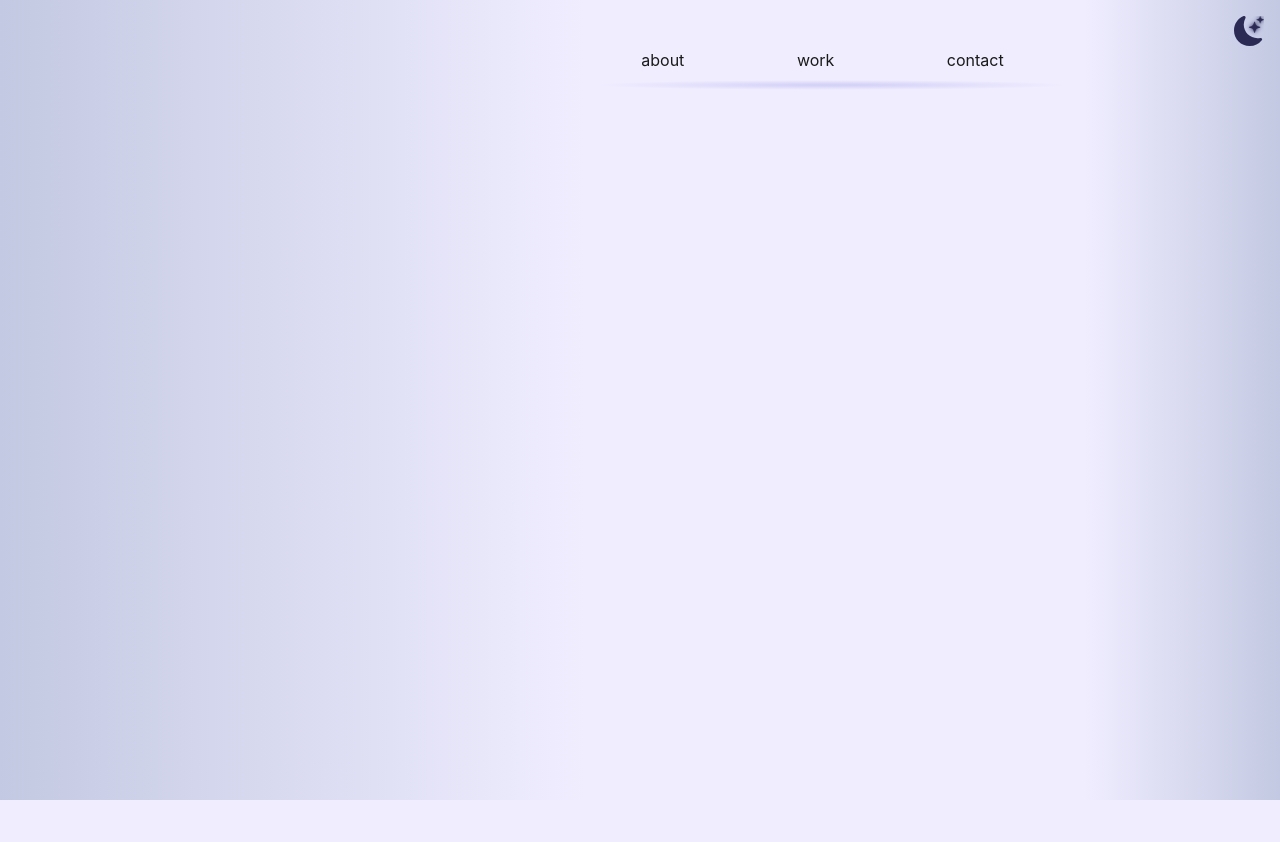
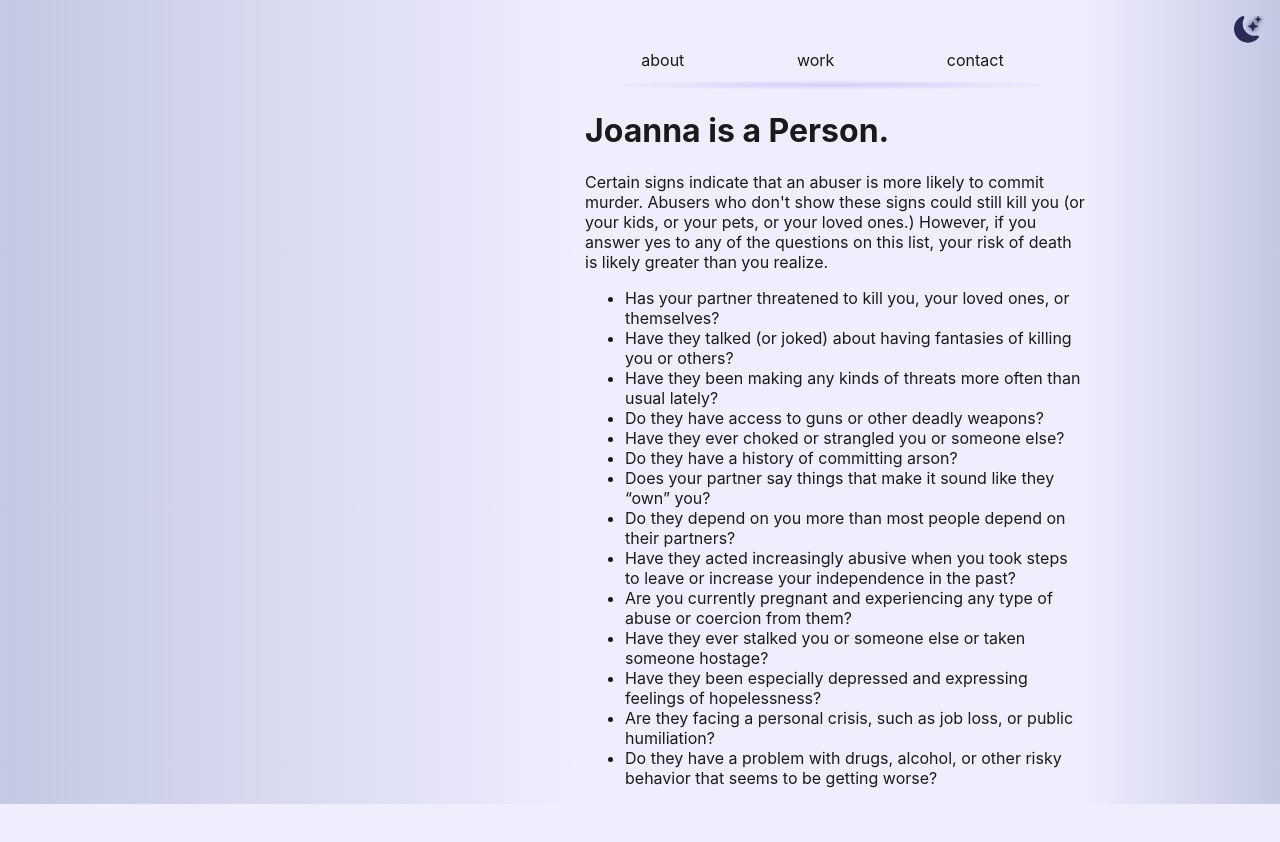
Before and after one commit to Joannamcregan/portfolio, a React (Create React App) app: page /about in a window 1280 px wide. Before the commit the page ends 800 px from the top, so only its background shows below. Built offline with nearby package versions, Linux system fonts and the light colour scheme.

Commit message:
committed af

```diff
--- a/package.json
+++ b/package.json
@@ -10,6 +10,7 @@
     "@testing-library/user-event": "^13.5.0",
     "react": "^19.3.0",
     "react-dom": "^19.3.0",
+    "react-router-dom": "^7.18.4",
     "react-scripts": "5.0.1",
     "web-vitals": "^2.1.4"
   },
--- a/src/App.css
+++ b/src/App.css
@@ -44,7 +44,8 @@ div.gentle-divide{
   background-image: linear-gradient(to right, var(--background), var(--filler-background));
 }
 .height-100{
-  height: 100vh;
+  height: 100%;
+  padding-bottom: 40px;
 }
 .gentle-pulse{
   animation: gentle-pulse 4s infinite;
--- a/src/App.js
+++ b/src/App.js
@@ -1,6 +1,7 @@
-import logo from './logo.svg';
 import './App.css';
-import { ModeToggle } from './components/ModeToggle';
+import { Header } from './components/Header';
+import {About} from './components/About';
+import { BrowserRouter, Routes, Route } from "react-router-dom";
 
 function App() {
   return (
@@ -8,15 +9,12 @@ function App() {
       <div class="flex height-100">
         <div class="buffer-left"></div>
         <div class="width-500 pt-40 shrink-0">
-          <header className="App-header">
-            <ModeToggle />
-              <div className="flex">
-                <span>about</span>
-                <span>work</span>
-                <span>contact</span>
-              </div>
-            <div className="gentle-divide"></div>
-          </header>
+          <BrowserRouter>
+            <Header />
+            <Routes>
+              <Route path="/about" element={<About />} />
+            </Routes>
+          </BrowserRouter>
         </div>
         <div class="buffer-right"></div>
       </div>
--- /dev/null
+++ b/src/components/About.js
@@ -0,0 +1,34 @@
+import React, { useEffect } from "react";
+import {Page} from "./Page";
+
+export const About = () => {
+  return (
+    <>
+      <Page title="About Joanna">
+        <h1>Joanna is a Person.</h1>
+        <p>
+          Certain signs indicate that an abuser is more likely to commit murder.
+          Abusers who don't show these signs could still kill you (or your kids,
+          or your pets, or your loved ones.) However, if you answer yes to any of the questions on this list, your risk of death is likely greater
+          than you realize.
+        </p>
+        <ul>
+          <li>Has your partner threatened to kill you, your loved ones, or themselves?</li>
+          <li>Have they talked (or joked) about having fantasies of killing you or others?</li>
+          <li>Have they been making any kinds of threats more often than usual lately?</li>
+          <li>Do they have access to guns or other deadly weapons?</li>
+          <li>Have they ever choked or strangled you or someone else?</li>
+          <li>Do they have a history of committing arson?</li>
+          <li>Does your partner say things that make it sound like they “own” you?</li>
+          <li>Do they depend on you more than most people depend on their partners?</li>
+          <li>Have they acted increasingly abusive when you took steps to leave or increase your independence in the past?</li>
+          <li>Are you currently pregnant and experiencing any type of abuse or coercion from them?</li>
+          <li>Have they ever stalked you or someone else or taken someone hostage?</li>
+          <li>Have they been especially depressed and expressing feelings of hopelessness?</li>
+          <li>Are they facing a personal crisis, such as job loss, or public humiliation?</li>
+          <li>Do they have a problem with drugs, alcohol, or other risky behavior that seems to be getting worse?</li>
+        </ul>
+      </Page>
+    </>
+  );
+}
--- /dev/null
+++ b/src/components/Header.js
@@ -0,0 +1,17 @@
+import React, { useState, useContext, useReducer } from "react";
+import { Link } from "react-router-dom";
+import { ModeToggle } from "./ModeToggle";
+
+export const Header = () => {
+  return (
+    <header className="App-header">
+        <ModeToggle />
+            <div className="flex">
+            <span>about</span>
+            <span>work</span>
+            <span>contact</span>
+            </div>
+        <div className="gentle-divide"></div>
+    </header>
+    );
+}
--- a/src/components/ModeToggle.js
+++ b/src/components/ModeToggle.js
@@ -9,10 +9,10 @@ export const ModeToggle = () => {
         className="modeButton"
         onClick={toggleTheme}
     >
-      {theme === 'light' ? <svg xmlns="http://www.w3.org/2000/svg" width="30px" height="30px" fill="currentColor" className="bi bi-moon-stars-fill" viewBox="0 0 16 16">
+      {theme === 'light' ? <svg xmlns="http://www.w3.org/2000/svg" width="30px" height="30px" fill="currentColor" className="bi bi-moon-stars-fill" viewBox="0 0 18 18">
   <path d="M6 .278a.77.77 0 0 1 .08.858 7.2 7.2 0 0 0-.878 3.46c0 4.021 3.278 7.277 7.318 7.277q.792-.001 1.533-.16a.79.79 0 0 1 .81.316.73.73 0 0 1-.031.893A8.35 8.35 0 0 1 8.344 16C3.734 16 0 12.286 0 7.71 0 4.266 2.114 1.312 5.124.06A.75.75 0 0 1 6 .278"/>
   <path className="gentle-pulse" d="M10.794 3.148a.217.217 0 0 1 .412 0l.387 1.162c.173.518.579.924 1.097 1.097l1.162.387a.217.217 0 0 1 0 .412l-1.162.387a1.73 1.73 0 0 0-1.097 1.097l-.387 1.162a.217.217 0 0 1-.412 0l-.387-1.162A1.73 1.73 0 0 0 9.31 6.593l-1.162-.387a.217.217 0 0 1 0-.412l1.162-.387a1.73 1.73 0 0 0 1.097-1.097zM13.863.099a.145.145 0 0 1 .274 0l.258.774c.115.346.386.617.732.732l.774.258a.145.145 0 0 1 0 .274l-.774.258a1.16 1.16 0 0 0-.732.732l-.258.774a.145.145 0 0 1-.274 0l-.258-.774a1.16 1.16 0 0 0-.732-.732l-.774-.258a.145.145 0 0 1 0-.274l.774-.258c.346-.115.617-.386.732-.732z"/>
-</svg> : <svg xmlns="http://www.w3.org/2000/svg" width="30" height="30" fill="currentColor" class="bi bi-sun-fill" viewBox="0 0 16 16">
+</svg> : <svg xmlns="http://www.w3.org/2000/svg" width="30" height="30" fill="currentColor" class="bi bi-sun-fill" viewBox="0 0 18 18">
   <path className="gentle-pulse" d="M8 12a4 4 0 1 0 0-8 4 4 0 0 0 0 8M8 0a.5.5 0 0 1 .5.5v2a.5.5 0 0 1-1 0v-2A.5.5 0 0 1 8 0m0 13a.5.5 0 0 1 .5.5v2a.5.5 0 0 1-1 0v-2A.5.5 0 0 1 8 13m8-5a.5.5 0 0 1-.5.5h-2a.5.5 0 0 1 0-1h2a.5.5 0 0 1 .5.5M3 8a.5.5 0 0 1-.5.5h-2a.5.5 0 0 1 0-1h2A.5.5 0 0 1 3 8m10.657-5.657a.5.5 0 0 1 0 .707l-1.414 1.415a.5.5 0 1 1-.707-.708l1.414-1.414a.5.5 0 0 1 .707 0m-9.193 9.193a.5.5 0 0 1 0 .707L3.05 13.657a.5.5 0 0 1-.707-.707l1.414-1.414a.5.5 0 0 1 .707 0m9.193 2.121a.5.5 0 0 1-.707 0l-1.414-1.414a.5.5 0 0 1 .707-.707l1.414 1.414a.5.5 0 0 1 0 .707M4.464 4.465a.5.5 0 0 1-.707 0L2.343 3.05a.5.5 0 1 1 .707-.707l1.414 1.414a.5.5 0 0 1 0 .708"/>
 </svg>}
     </button>
--- /dev/null
+++ b/src/components/Page.js
@@ -0,0 +1,10 @@
+import React, { useEffect} from "react";
+
+export const Page = (props) => {
+  useEffect(() => {
+    document.title = `Joanna's Portfolio | ${props.title}`;
+    window.scrollTo(0, 0);
+  }, []);
+
+  return <main>{props.children}</main>;
+}
```
Also changed, not shown: public/manifest.json, 1 other file (tests, documents, lock files or other folders).
